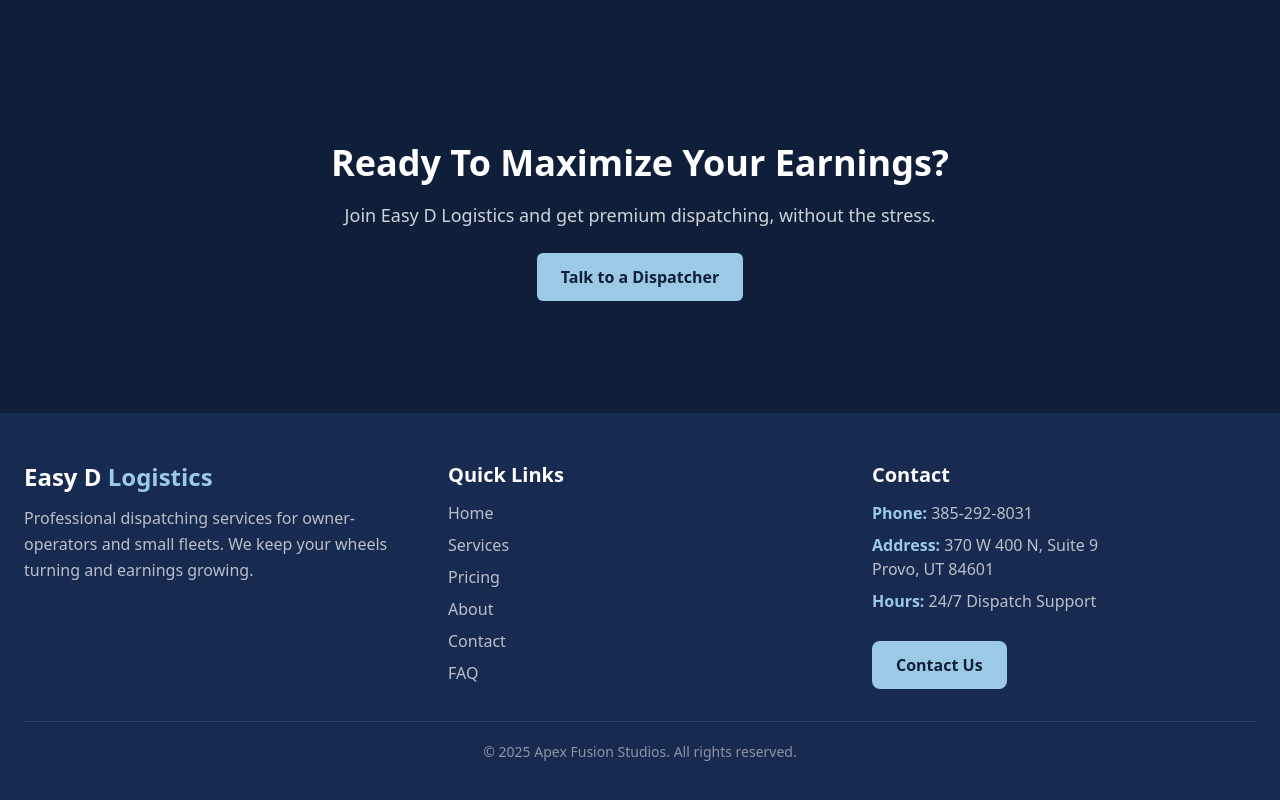
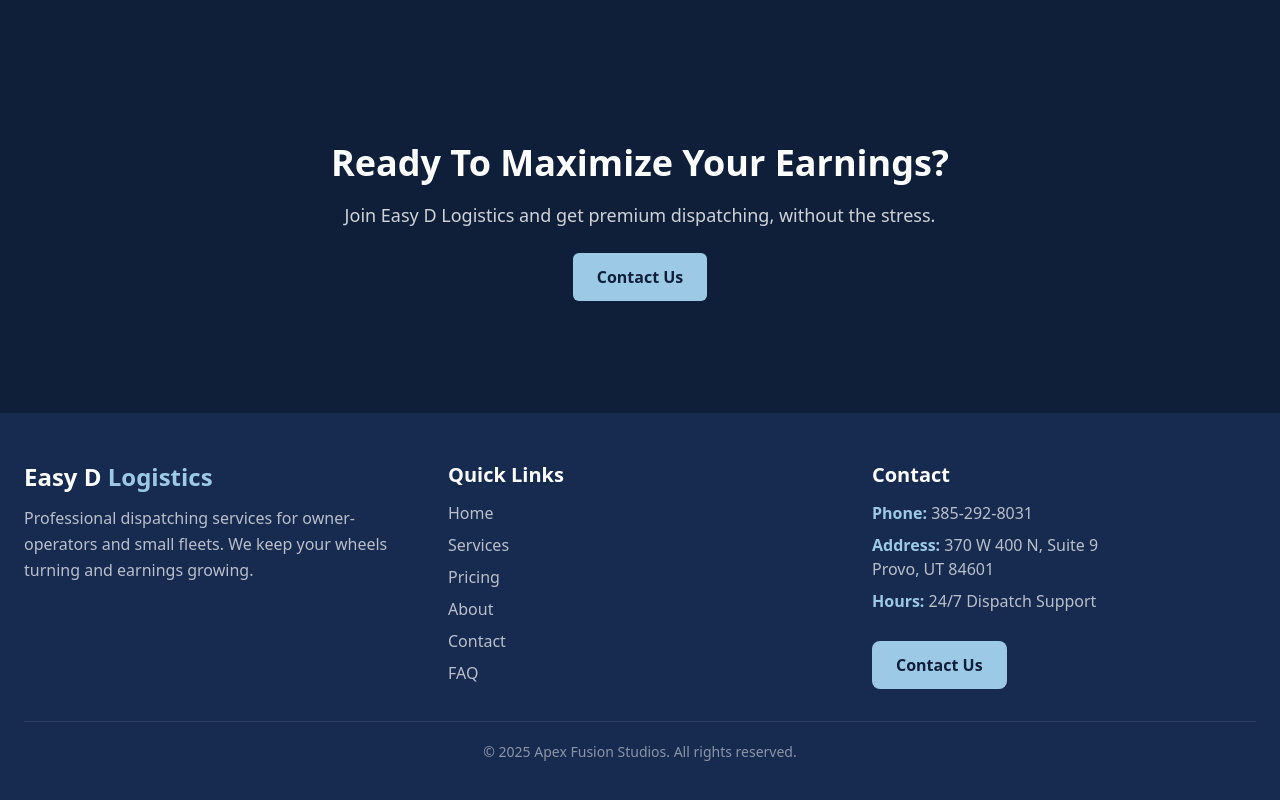
Before and after one commit to alexbritop24/easy-d-logistics, a React (Vite) app: page / in a window 1280 px wide. Shown: the part 2701-3501 px from the top of the page. Built offline with nearby package versions, Linux system fonts and the light colour scheme; no server answers.

Commit message:
CTA button chage from Talk to a Dispatcher to Contact Us

```diff
--- a/src/pages/Home.jsx
+++ b/src/pages/Home.jsx
@@ -51,7 +51,7 @@
                 href="/contact"
                 className="inline-block bg-[var(--color-accent)] text-[var(--color-primary)] font-semibold px-6 py-3 rounded-md hover:opacity-90 transition"
               >
-                Talk to a Dispatcher
+                Contact Us
               </a>
             </div>
           </div>
```
